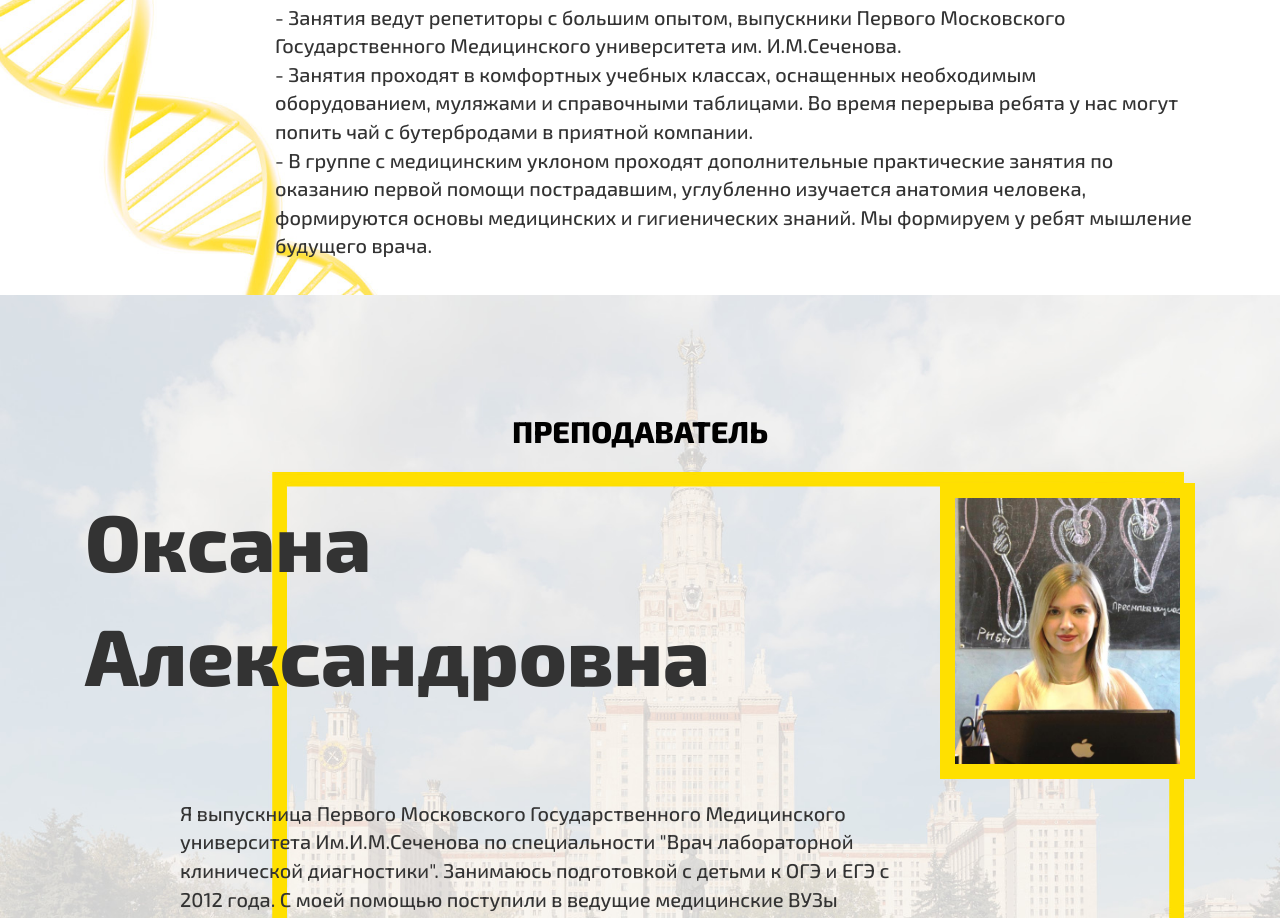
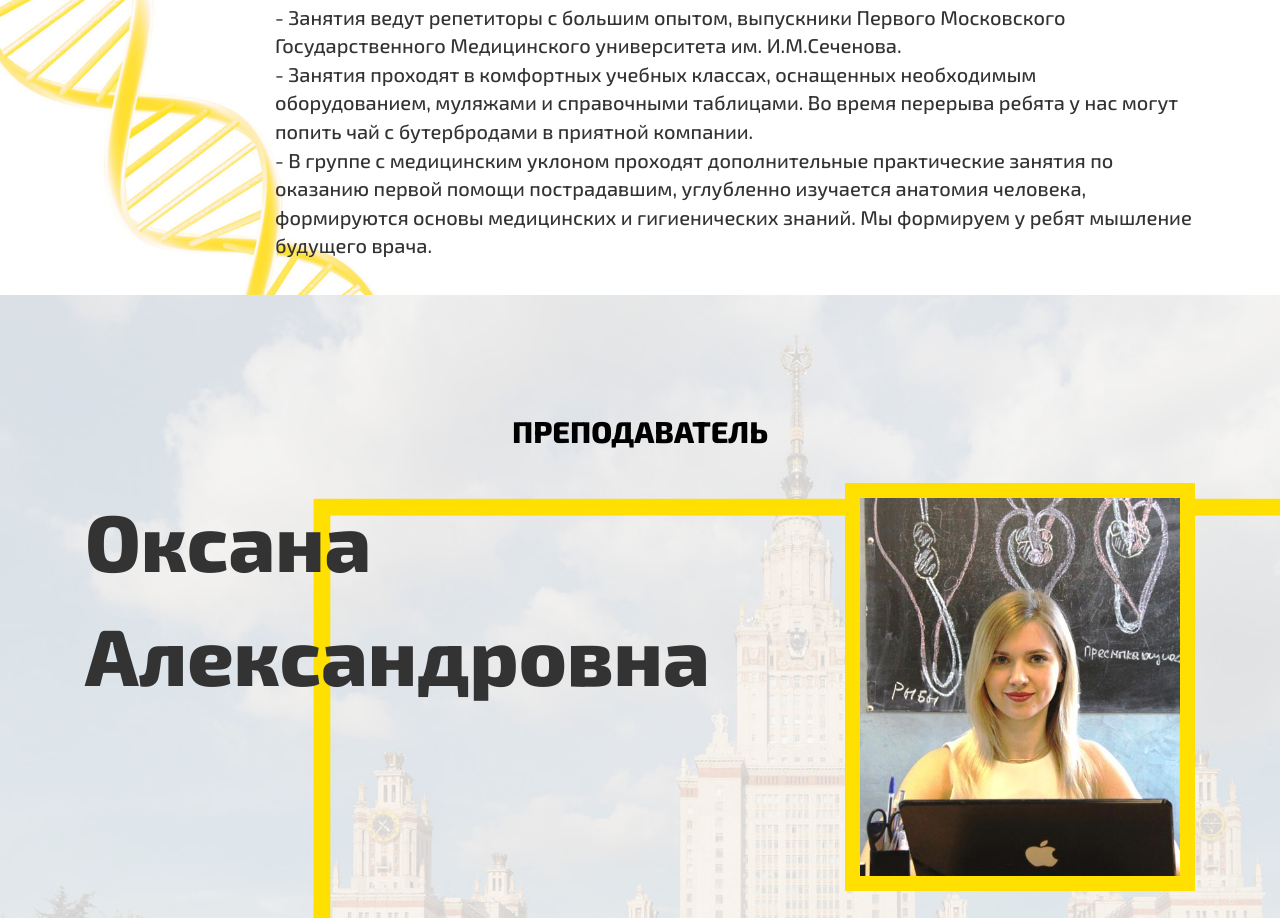
Before and after one commit to texxnic/VIDNOKURS, a plain HTML site: page index.html in a window 1280 px wide. Shown: the part 1882-2800 px from the top of the page. Drawn offline with nearby package versions, Linux system fonts and the light colour scheme.

Commit message:
make image bigger

```diff
--- a/index.html
+++ b/index.html
@@ -128,11 +128,11 @@
                 <div class="col-md-offset-3 col-md-6 txtCenter">
                     <h2>ПРЕПОДАВАТЕЛЬ</h2>
                 </div>
-                <div class="col-md-9">
+                <div class="col-md-8">
                     <span class="teacherName hidden-xs hidden-sm">Оксана Александровна</span>
                     <h2 class="hidden-lg hidden-md">Оксана Александровна</h2>
                 </div>
-                <div class="col-md-3">
+                <div class="col-md-4">
                     <img src="img/teacher2.jpg" class="bgSpecs tPhoto" alt="">
                 </div>
                 <div class="col-md-offset-1 col-md-8">
```
Also changed, not shown: 1 other file.
